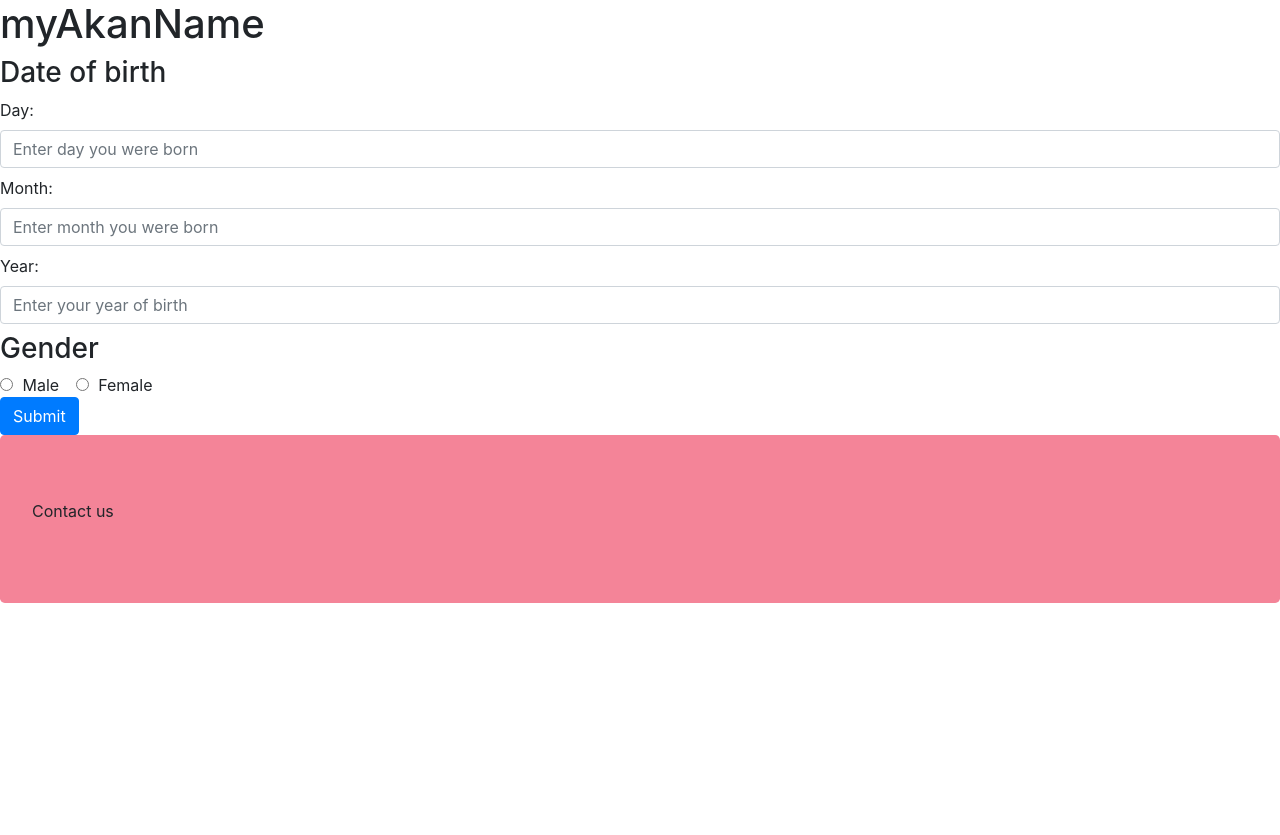
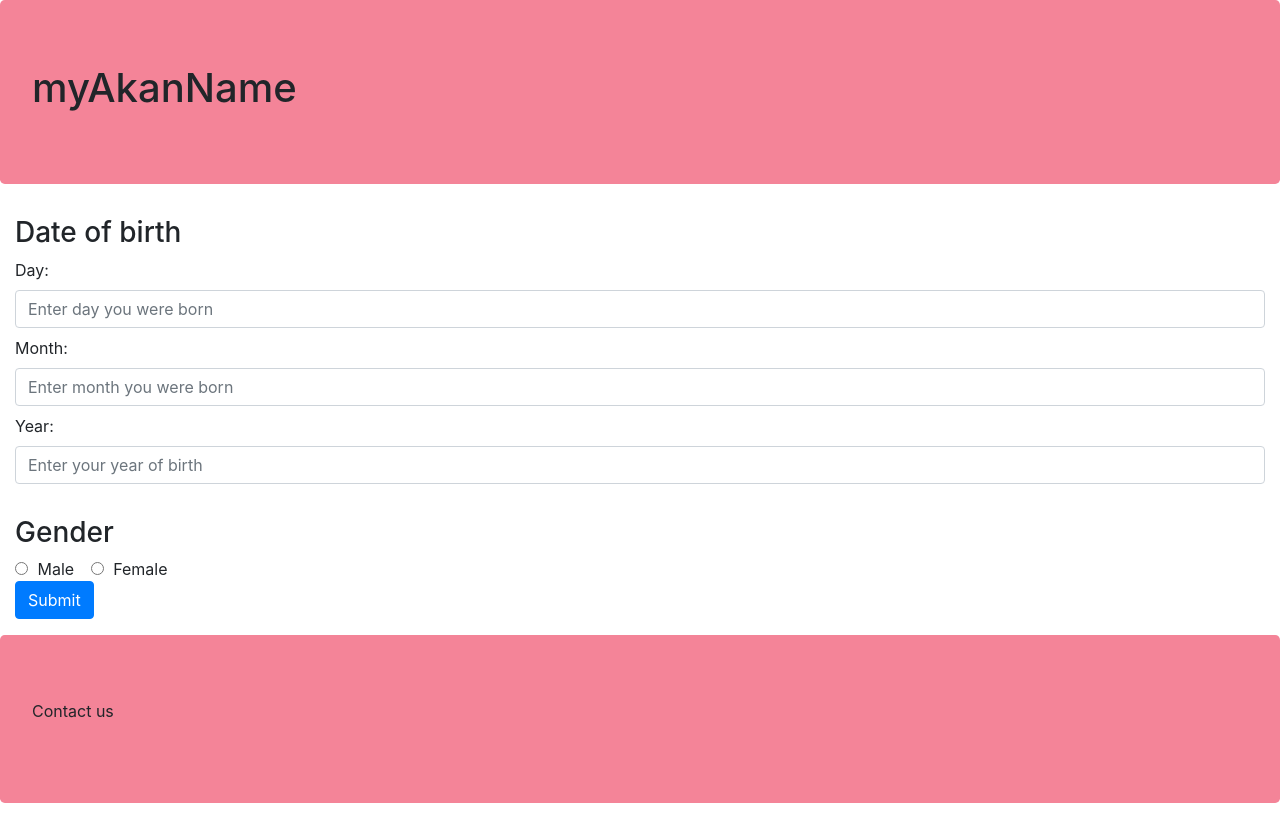
Before and after one commit to CherrylOsewe/my-akan-name, a plain HTML site: page index.html in a window 1280 px wide. Before the commit the page ends 800 px from the top, so only its background shows below. Drawn offline with nearby package versions, Linux system fonts and the light colour scheme.

Commit message:
adding container tags

```diff
--- a/index.html
+++ b/index.html
@@ -1,5 +1,6 @@
 <!DOCTYPE html>
 <html lang="en">
+
 <head>
     <meta charset="UTF-8">
     <meta http-equiv="X-UA-Compatible" content="IE=edge">
@@ -14,10 +15,12 @@
     <script src="https://maxcdn.bootstrapcdn.com/bootstrap/4.5.2/js/bootstrap.min.js"></script>
     <link rel="stylesheet" href="css/style.css">
 </head>
+
 <body>
-  <head class=jumbotron>
+    <header class=jumbotron>
         <h1>myAkanName</h1>
-  </head>
+    </header>
+    <div class="container-fluid">
     <form action="/action_page.php">
         <h3>Date of birth</h3>
         <label for="day" class="mr-sm-2">Day:</label>
@@ -28,6 +31,7 @@
 
         <label for="year" class="mr-sm-2">Year:</label>
         <input type="number" class="form-control mb-2 mr-sm-2" placeholder="Enter your year of birth" id="year">
+        <br>
 
         <h3>Gender</h3>
         <div class="form-check-inline">
@@ -42,12 +46,17 @@
         </div>
         <br>
 
-    <button type="submit" class="btn btn-primary" >Submit</button>
+        <button type="submit" class="btn btn-primary">Submit</button>
     </form>
+    </div>
+    <div>
+    <p id="output" class="container-fluid"></p>
+    </div>
     <footer class="jumbotron">
         <p>Contact us</p>
 
     </footer>
     <script src="js/script.js"></script>
 </body>
+
 </html>
```
Lines whose indentation alone changed are shown as unchanged.
